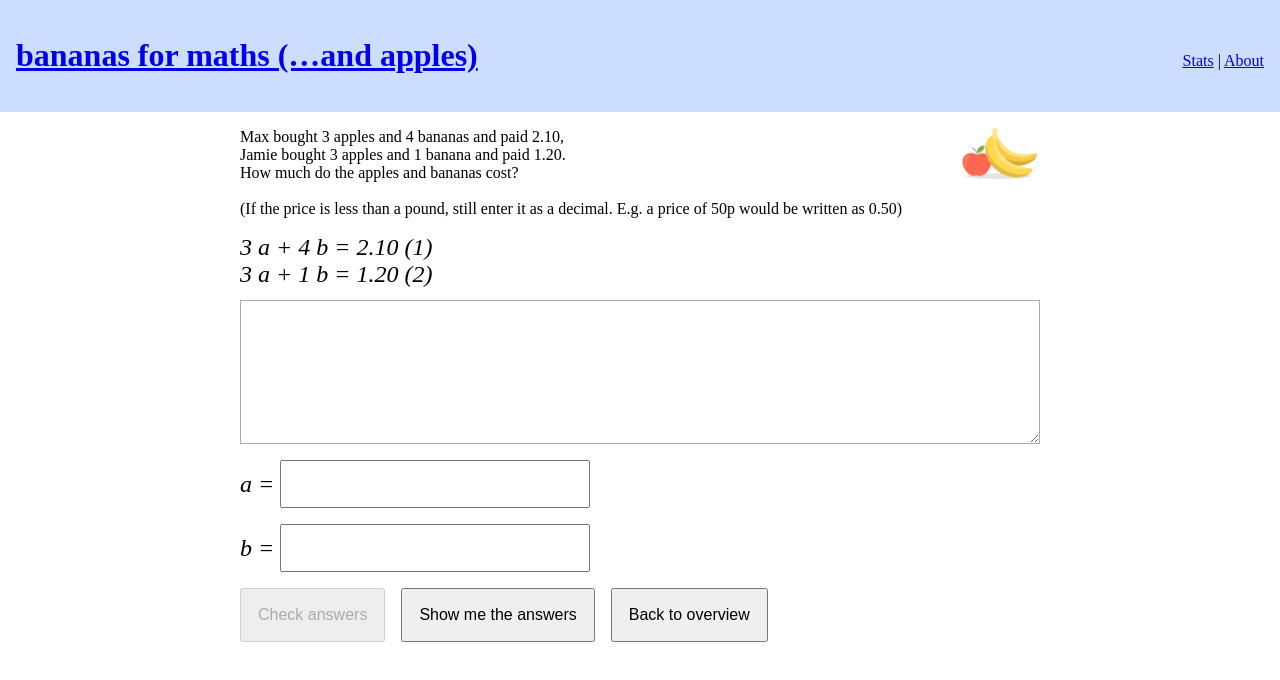
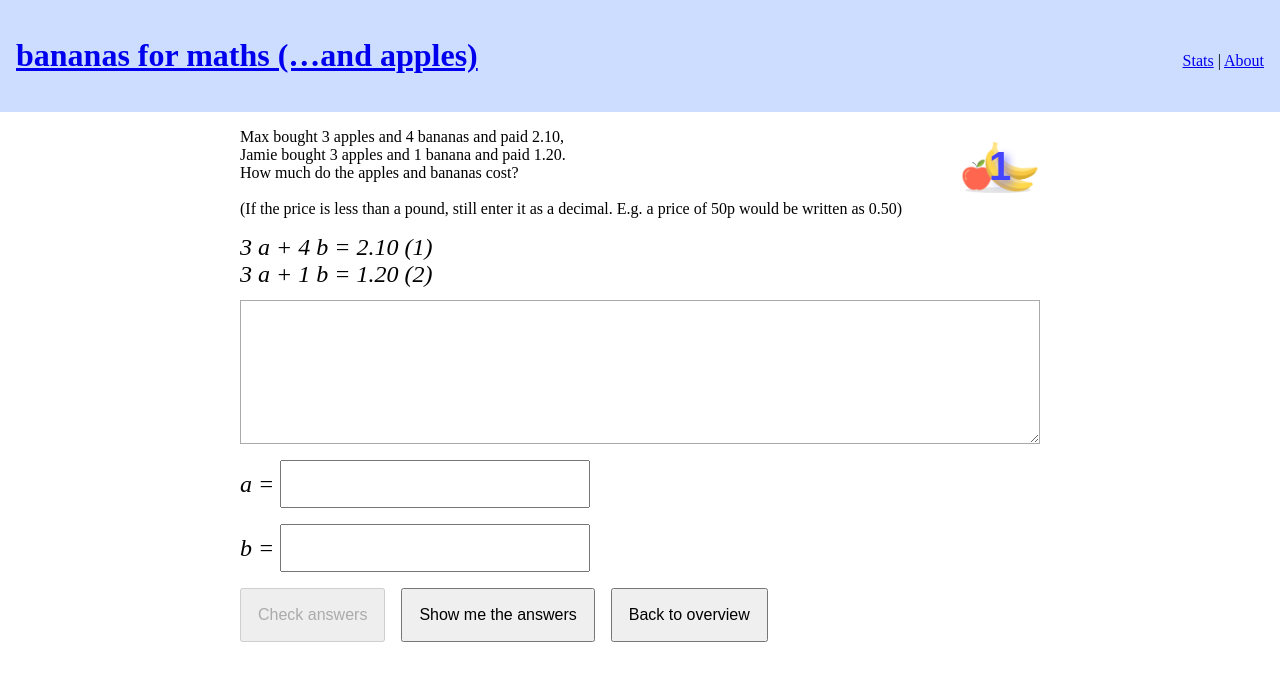
Before and after one commit to jacekkopecky/equations, a React (Vite) app: page /eq in a window 1280 px wide. Shown: the top 680 px of the page. Built offline with nearby package versions, Linux system fonts and the light colour scheme.

Commit message:
show assignment number

```diff
--- a/src/js/components/SolveAssignment.css
+++ b/src/js/components/SolveAssignment.css
@@ -54,22 +54,49 @@
 }
 
 #solve-equation .equations-text {
-  margin: 1em 0;
+  margin: 1em 6em 1em 0;
+}
+
+#solve-equation .info {
+  width: 5em;
+  height: 5em;
+  padding: 1em 0;
+  box-sizing: border-box;
+  position: absolute;
+  top: 0;
+  right: 1em;
+  z-index: 0;
+  text-align: center;
 }
 
 #solve-equation .assignment-icon {
-  max-width: 5em;
-  max-height: 5em;
-  margin-left: 1em;
-  float: right;
+  position: absolute;
+  left: 0;
+  right: 0;
+  bottom: 0;
+  top: 0;
+  max-height: 100%;
+  max-width: 100%;
+  box-sizing: border-box;
+  margin: auto;
+  z-index: -1;
 }
 
-#solve-equation.challenge::before {
+#solve-equation .n {
+  font-family: sans-serif;
+  font-size: 2.5em;
+  display: block;
+  color: var(--assignment-n-fg);
+  text-shadow: var(--assignment-n-shadow);
+  font-weight: bold;
+}
+
+#solve-equation.challenge .info::before {
   content: '⭐️';
   font-size: 1em;
   position: absolute;
   top: 0;
-  right: 1em;
+  right: 0;
 }
 
 #solve-equation.challenge.won::before {
--- a/src/js/components/SolveAssignment.js
+++ b/src/js/components/SolveAssignment.js
@@ -60,6 +60,7 @@ export default function SolveAssignment(props) {
 
   return (
     <main id="solve-equation" className={classes.join(' ')}>
+      <div className="info">
         { assignment.image && (
           <img
             src={assignment.image}
@@ -68,6 +69,8 @@ export default function SolveAssignment(props) {
             title={assignment.challenge ? 'challenge assignment' : ''}
           />
         ) }
+        <span className="n">{ n }</span>
+      </div>
 
       { assignment.text && Equations.formatEquationsText(assignment.text) }
       { assignment.onlyText || (
```
Lines whose indentation alone changed are shown as unchanged.
